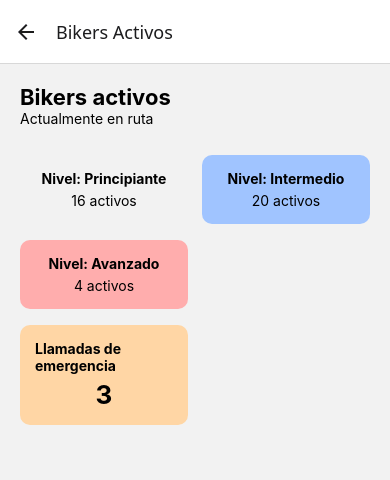
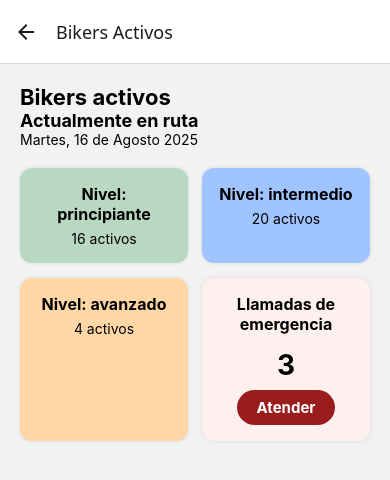
Before and after one commit to AnaJmz345/app-senda-segura, a React Native app: screen /ActiveBikersScreen in a window 390 px wide. Shown: the top 480 px of the page. Built offline with nearby package versions, Linux system fonts and the light colour scheme.

Commit message:
Add emergencycalling table and primary button style

```diff
--- /dev/null
+++ b/app/view/components/PrimaryButton.jsx
@@ -0,0 +1,25 @@
+import React from 'react';
+import { TouchableOpacity, Text, StyleSheet } from 'react-native';
+import colors from '../constants/colors';
+
+export default function PrimaryButton({ title, color = colors.primary, onPress }) {
+  return (
+    <TouchableOpacity style={[styles.button, { backgroundColor: color }]} onPress={onPress}>
+      <Text style={styles.text}>{title}</Text>
+    </TouchableOpacity>
+  );
+}
+
+const styles = StyleSheet.create({
+  button: {
+    paddingVertical: 14,
+    borderRadius: 8,
+    marginVertical: 8,
+    alignItems: 'center',
+  },
+  text: {
+    color: '#1e1e1eff',
+    fontWeight: 'bold',
+    fontSize: 16,
+  },
+});
--- a/app/view/navigation/AppNavigator.js
+++ b/app/view/navigation/AppNavigator.js
@@ -1,6 +1,7 @@
 import { createNativeStackNavigator } from '@react-navigation/native-stack';
 import ParamedicProfileScreen from '../screens/paramedic/ParamedicProfileScreen';
 import ActiveBikersScreen from '../screens/paramedic/ActiveBikersScreen';
+import EmergencieTable from '../screens/paramedic/EmergencieTable';
 
 const Stack = createNativeStackNavigator();
 
@@ -17,6 +18,11 @@ export default function AppNavigator() {
         component={ActiveBikersScreen}
         options={{ title: 'Bikers Activos' }}
       />
+      <Stack.Screen
+        name="EmergencieTable"
+        component={EmergencieTable}
+        options={{ title: 'Llamadas de emergencia' }}
+      />
     </Stack.Navigator>
   );
 }
--- a/app/view/screens/paramedic/ActiveBikersScreen.jsx
+++ b/app/view/screens/paramedic/ActiveBikersScreen.jsx
@@ -1,31 +1,41 @@
 import React from 'react';
-import { View, Text, StyleSheet } from 'react-native';
+import { View, Text, StyleSheet, TouchableOpacity } from 'react-native';
 import colors from '../../constants/colors';
 
-export default function ActiveBikersScreen() {
+export default function ActiveBikersScreen({ navigation }) {
   return (
     <View style={styles.container}>
       <Text style={styles.title}>Bikers activos</Text>
       <Text style={styles.subtitle}>Actualmente en ruta</Text>
+      <Text style={styles.date}>Martes, 16 de Agosto 2025</Text>
 
-      <View style={styles.cardContainer}>
-        <View style={[styles.card, { backgroundColor: colors.lightGreen }]}>
-          <Text style={styles.cardTitle}>Nivel: Principiante</Text>
-          <Text>16 activos</Text>
+      <View style={styles.grid}>
+        <View style={[styles.card, { backgroundColor: '#B9D8C2' }]}>
+          <Text style={styles.cardTitle}>Nivel: principiante</Text>
+          <Text style={styles.cardText}>16 activos</Text>
         </View>
+
         <View style={[styles.card, { backgroundColor: '#A0C4FF' }]}>
-          <Text style={styles.cardTitle}>Nivel: Intermedio</Text>
-          <Text>20 activos</Text>
+          <Text style={styles.cardTitle}>Nivel: intermedio</Text>
+          <Text style={styles.cardText}>20 activos</Text>
         </View>
-        <View style={[styles.card, { backgroundColor: '#FFADAD' }]}>
-          <Text style={styles.cardTitle}>Nivel: Avanzado</Text>
-          <Text>4 activos</Text>
+
+        <View style={[styles.card, { backgroundColor: '#FFD6A5' }]}>
+          <Text style={styles.cardTitle}>Nivel: avanzado</Text>
+          <Text style={styles.cardText}>4 activos</Text>
         </View>
-      </View>
 
-      <View style={[styles.card, { backgroundColor: '#FFD6A5' }]}>
-        <Text style={styles.cardTitle}>Llamadas de emergencia</Text>
-        <Text style={{ fontSize: 26, fontWeight: 'bold', color: colors.alertRed }}>3</Text>
+        <View style={[styles.card, { backgroundColor: '#FFF0F0' }]}>
+          <Text style={styles.cardTitle}>Llamadas de emergencia</Text>
+          <Text style={styles.emergencyCount}>3</Text>
+
+          <TouchableOpacity
+            style={styles.emergencyButton}
+            onPress={() => navigation.navigate('EmergencieTable')}
+          >
+            <Text style={styles.emergencyButtonText}>Atender</Text>
+          </TouchableOpacity>
+        </View>
       </View>
     </View>
   );
@@ -34,8 +44,8 @@ export default function ActiveBikersScreen() {
 const styles = StyleSheet.create({
   container: {
     flex: 1,
+    backgroundColor: colors.background,
     padding: 20,
-    backgroundColor: colors.background,
   },
   title: {
     fontSize: 22,
@@ -43,23 +53,55 @@ const styles = StyleSheet.create({
     color: colors.text,
   },
   subtitle: {
+    fontSize: 18,
+    color: colors.darkGreen,
+    fontWeight: 'bold',
+  },
+  date: {
     color: colors.textGray,
     marginBottom: 20,
   },
-  cardContainer: {
+  grid: {
     flexDirection: 'row',
     flexWrap: 'wrap',
     justifyContent: 'space-between',
   },
   card: {
     width: '48%',
-    padding: 15,
-    borderRadius: 10,
-    marginVertical: 8,
+    padding: 16,
+    borderRadius: 12,
+    marginBottom: 15,
     alignItems: 'center',
+    shadowColor: '#000',
+    shadowOpacity: 0.1,
+    shadowRadius: 4,
+    elevation: 2,
   },
   cardTitle: {
     fontWeight: 'bold',
-    marginBottom: 5,
+    fontSize: 16,
+    marginBottom: 6,
+    textAlign: 'center',
+  },
+  cardText: {
+    fontSize: 14,
+    color: colors.text,
+  },
+  emergencyCount: {
+    fontSize: 28,
+    fontWeight: 'bold',
+    color: colors.alertRed,
+    marginVertical: 8,
+  },
+  emergencyButton: {
+    backgroundColor: '#9a1d1dff',
+    paddingVertical: 8,
+    paddingHorizontal: 20,
+    borderRadius: 20,
+  },
+  emergencyButtonText: {
+    color: '#ffffffff',
+    fontWeight: 'bold',
+    fontSize: 15,
   },
 });
--- /dev/null
+++ b/app/view/screens/paramedic/EmergencieTable.jsx
@@ -0,0 +1,72 @@
+import React from 'react';
+import { View, Text, StyleSheet, FlatList } from 'react-native';
+import PrimaryButton from '../../components/PrimaryButton';
+import colors from '../../constants/colors';
+
+const DATA = [
+  { id: '1', usuario: 'Chicharín_2', ubicacion: 'Intermedio' },
+  { id: '2', usuario: 'Raul_Noriega', ubicacion: 'Avanzado' },
+  { id: '3', usuario: 'Paulinaz', ubicacion: 'Avanzado' },
+  { id: '4', usuario: 'JessicaTeran', ubicacion: 'Principiante' },
+];
+
+export default function EmergencieTable() {
+  return (
+    <View style={styles.container}>
+      <Text style={styles.title}>Llamadas de emergencia</Text>
+      <Text style={styles.subtitle}>
+        Verifica si un paramédico ya tomó el caso antes de dirigirte a una zona.
+      </Text>
+
+      <FlatList
+        data={DATA}
+        keyExtractor={(item) => item.id}
+        renderItem={({ item }) => (
+          <View style={styles.row}>
+            <Text style={styles.cell}>{item.usuario}</Text>
+            <Text style={[styles.cell, styles.tag(item.ubicacion)]}>{item.ubicacion}</Text>
+            <PrimaryButton title="Ir" color={colors.primary} onPress={() => {}} />
+          </View>
+        )}
+      />
+    </View>
+  );
+}
+
+const styles = StyleSheet.create({
+  container: {
+    flex: 1,
+    padding: 20,
+    backgroundColor: colors.background,
+  },
+  title: {
+    fontSize: 22,
+    fontWeight: 'bold',
+    color: colors.text,
+  },
+  subtitle: {
+    color: colors.textGray,
+    marginBottom: 20,
+  },
+  row: {
+    flexDirection: 'row',
+    justifyContent: 'space-between',
+    alignItems: 'center',
+    marginVertical: 8,
+  },
+  cell: {
+    flex: 1,
+    fontSize: 16,
+  },
+  tag: (nivel) => ({
+    color:
+      nivel === 'Avanzado'
+        ? '#a55f3aff'
+        : nivel === 'Intermedio'
+        ? '#3A7CA5'
+        : nivel === 'Principiante'
+        ? '#54da73ff'
+        : colors.secondary,
+    fontWeight: 'bold',
+  }),
+});
--- a/app/view/screens/paramedic/ParamedicProfileScreen.jsx
+++ b/app/view/screens/paramedic/ParamedicProfileScreen.jsx
@@ -6,7 +6,7 @@ export default function ParamedicProfileScreen({ navigation }) {
   return (
     <View style={styles.container}>
       <Image
-        source={{ uri: 'https://placekitten.com/200/200' }}
+        source={ require('../../../../assets/gatitoprofile.jpeg') }
         style={styles.avatar}
       />
       <Text style={styles.name}>Pablo Medina</Text>
```
Also changed, not shown: assets/gatitoprofile.jpeg (added).
